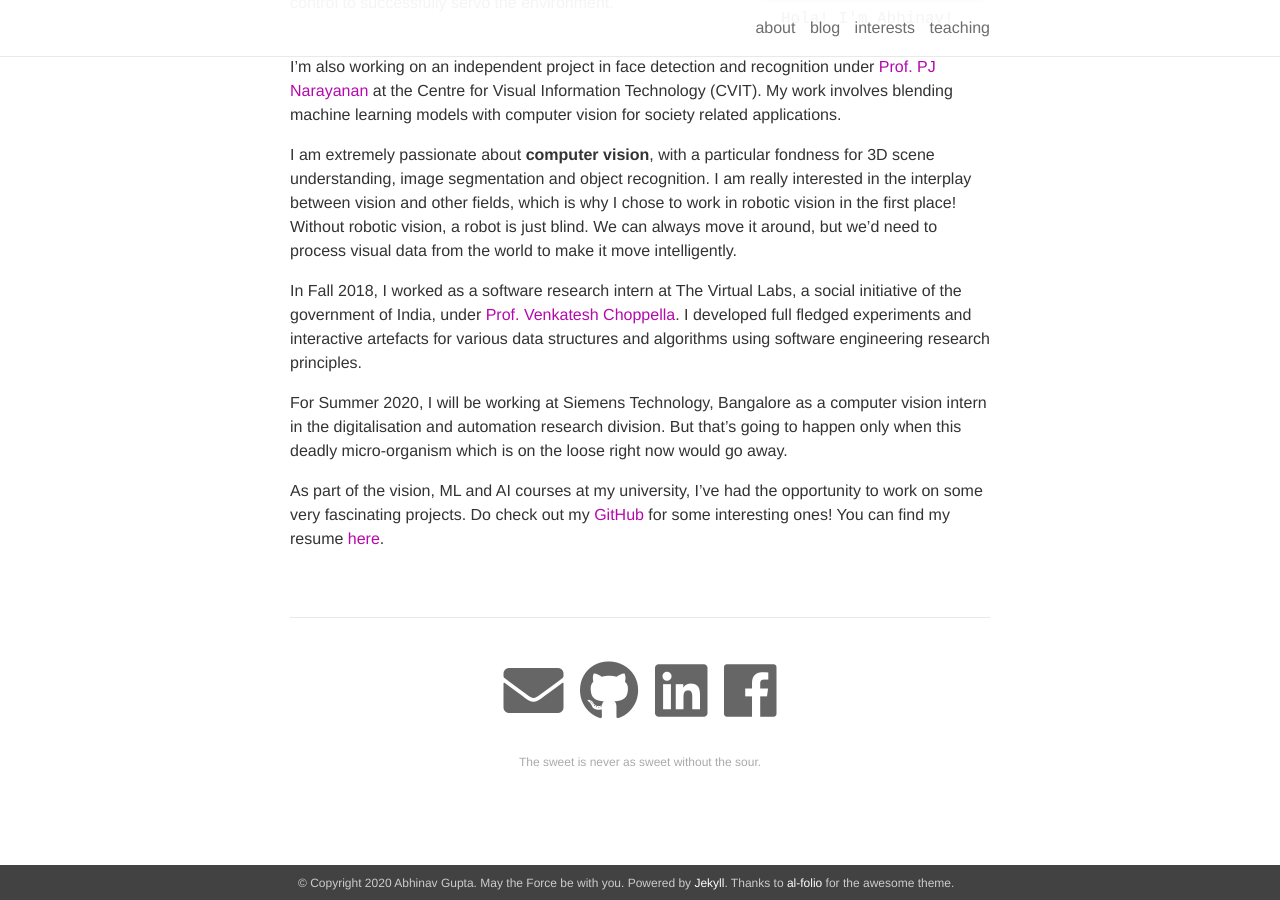
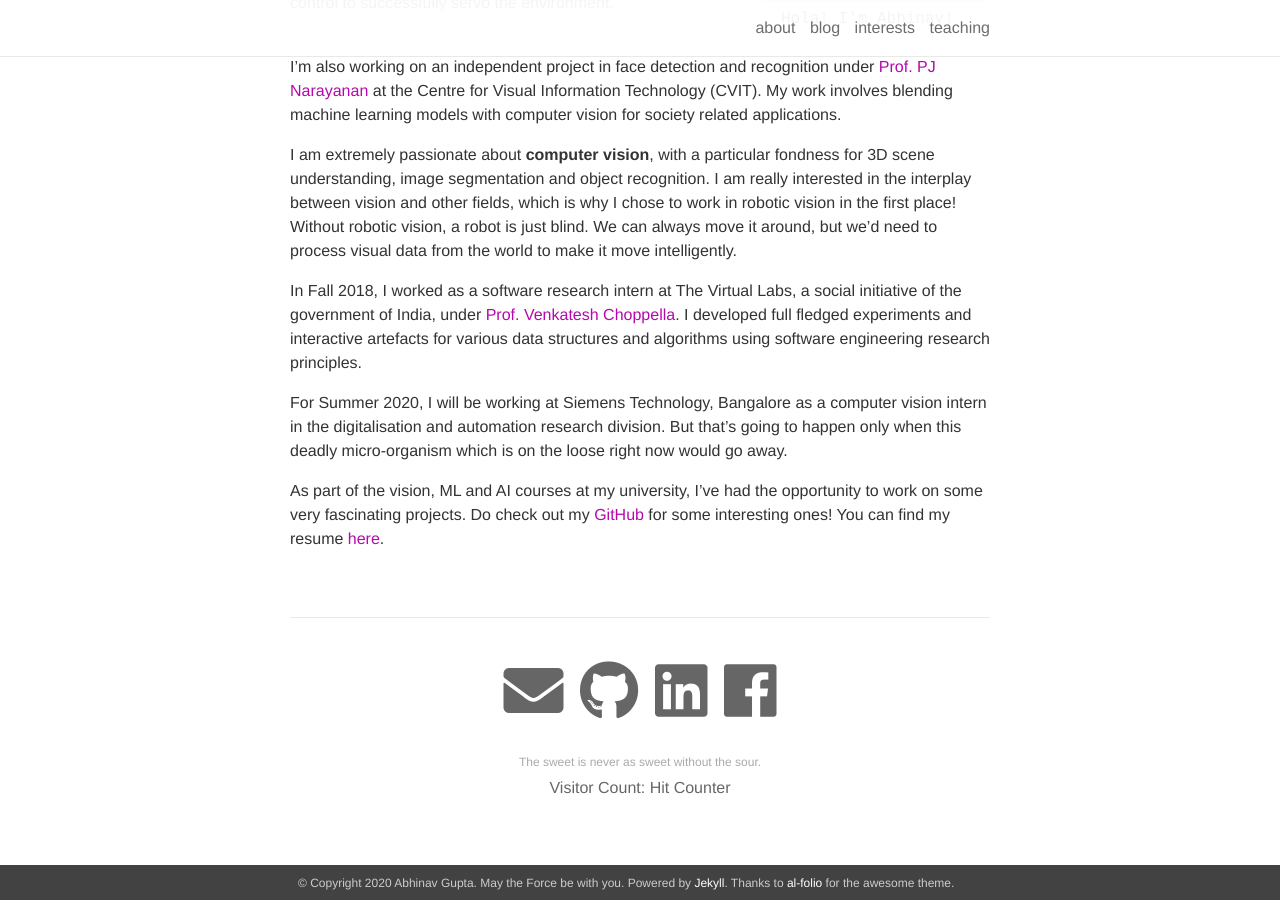
Before and after one commit to BonJovi1/bonjovi1.github.io, a Jekyll site: the page built from _pages/about.md, in a window 1280 px wide and 900 px high, scrolled down 503 px. Built offline with Jekyll 4.4.1, drawn with Linux system fonts in a browser that asks for light colours; nearby versions of some CDN libraries.

Commit message:
added visitor count

```diff
--- a/_layouts/about.html
+++ b/_layouts/about.html
@@ -13,6 +13,7 @@ layout: page
       </div>
     {% endif %}
   </div>
+
 {% endif %}
 
 {{ content }}
--- a/_layouts/page.html
+++ b/_layouts/page.html
@@ -20,4 +20,11 @@ layout: default
     {% include social.html %}
   {% endif %}
 
+  <!-- Badge Code - Do Not Change The Code -->
+  <center>
+  Visitor Count:
+  <a class="hitCounter" href="https://visitorshitcounter.com/" target="_blank" title="Hit counter" data-name="88960447b67bad7b3228ba6a44cccfc3|5|page|1|#ffffff|#ad09a5|small|s-hit">Hit Counter</a><script>document.write("<script type='text/javascript' src='https://visitorshitcounter.com/js/hitCounter.js?v="+Date.now()+"'><\/script>");</script>
+  <!-- Badge Code End Here -->
+
+
 </div>
```
